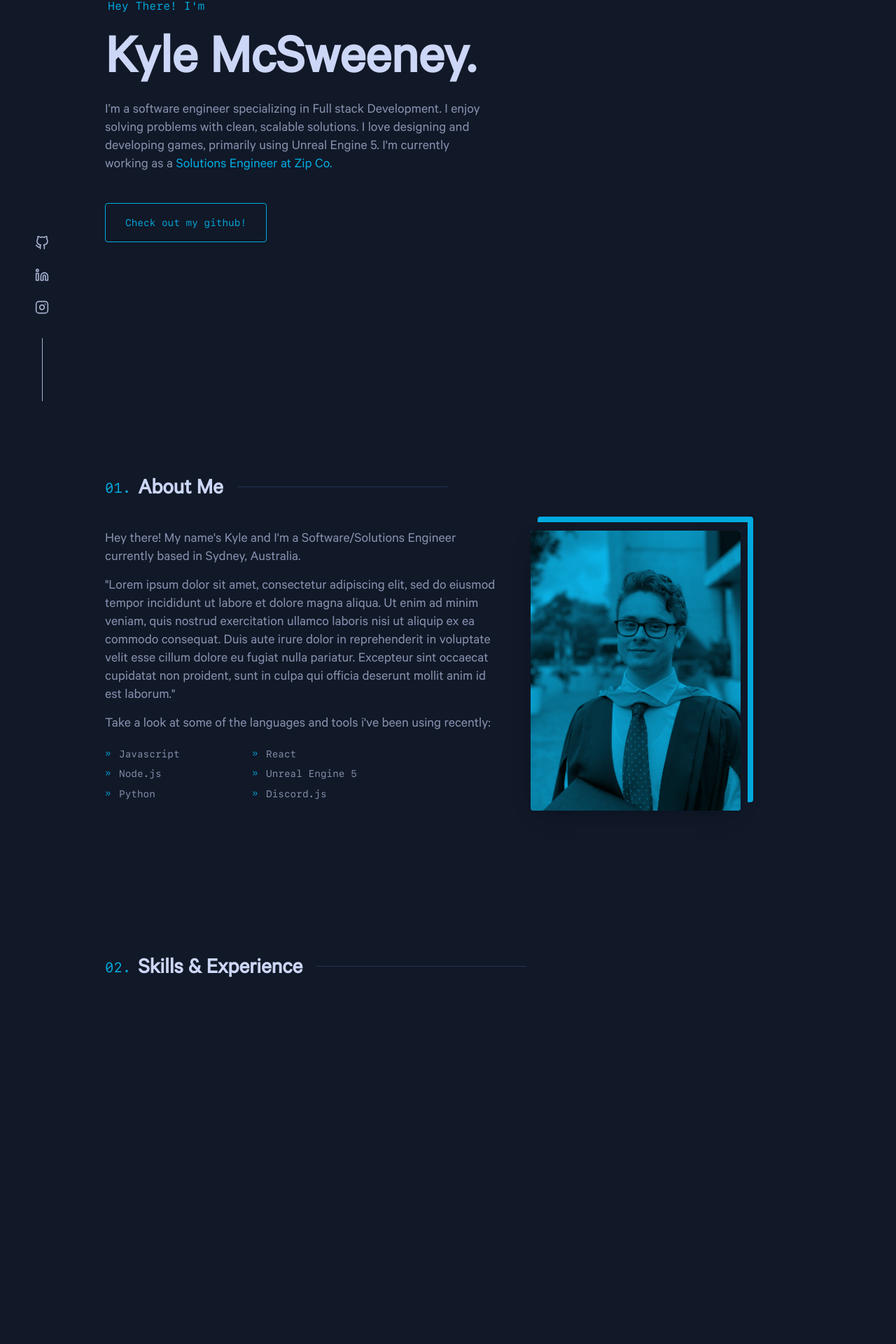
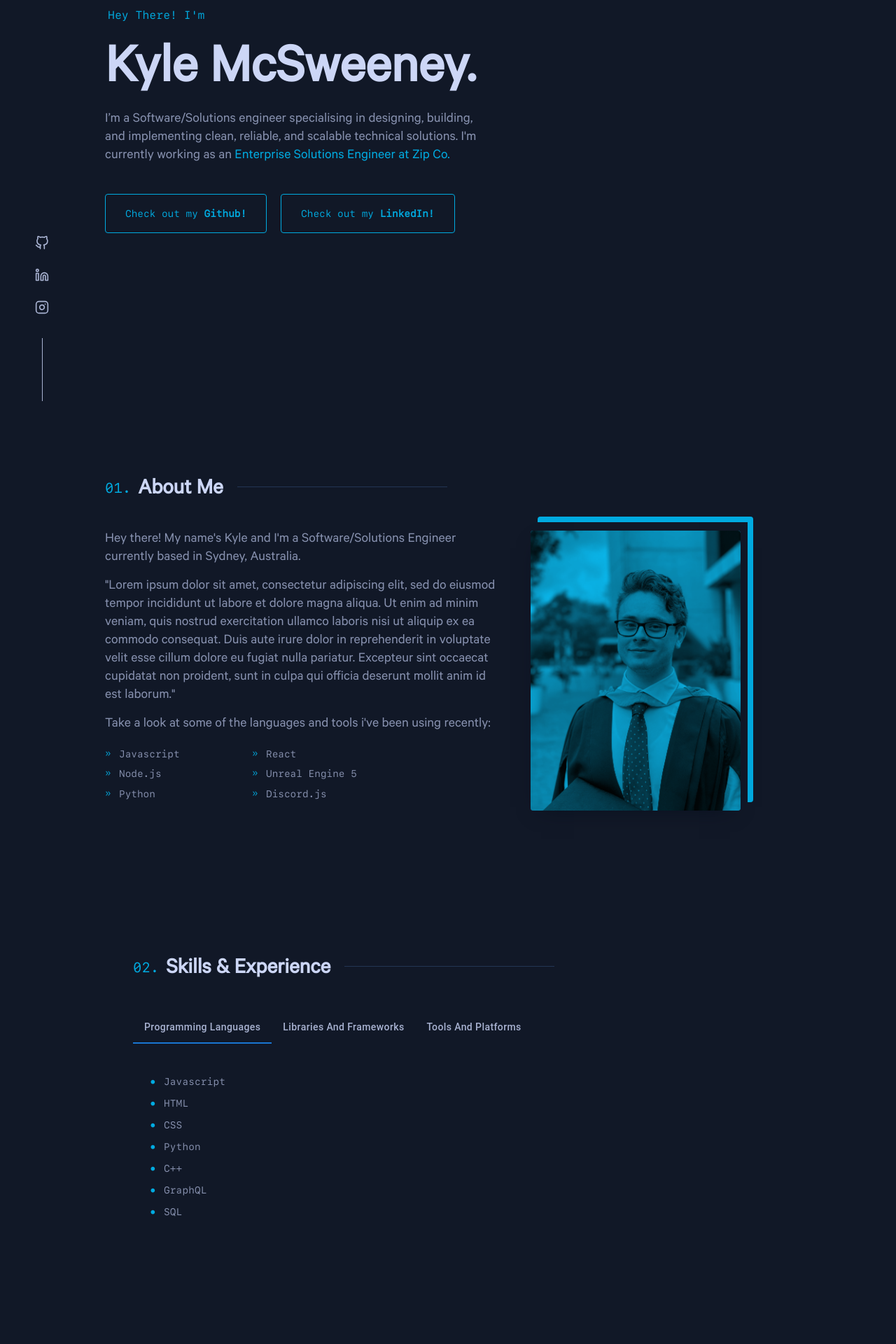
Before and after one commit to KyleMcSweeney3/myPortfolio, a React (Create React App) app: page / in a window 1280 px wide. Shown: the part 227-2147 px from the top of the page at 70% size. Built offline with nearby package versions, Linux system fonts and the light colour scheme.

Commit message:
Added skills and experience section

```diff
--- a/package.json
+++ b/package.json
@@ -3,6 +3,9 @@
   "version": "0.1.0",
   "private": true,
   "dependencies": {
+    "@emotion/react": "^11.9.3",
+    "@emotion/styled": "^11.9.3",
+    "@mui/material": "^5.8.4",
     "@testing-library/jest-dom": "^5.14.1",
     "@testing-library/react": "^13.0.0",
     "@testing-library/user-event": "^13.2.1",
--- a/src/components/Navbar.jsx
+++ b/src/components/Navbar.jsx
@@ -3,6 +3,7 @@ import styled from 'styled-components'
 import { colours } from '../config'
 import Menu from './Menu';
 import logo from '../images/KMLogo.png';
+import { Link } from 'react-router-dom';
 
 const StyledHeader = styled.header`
     display: flex;
@@ -127,7 +128,7 @@ const Navbar = () => {
 
     const Logo = (
         <div className="logo" tabIndex="-1">
-            <a href="/" aria-label="home">
+            <a href="/#" aria-label="home">
               {/* <IconLogo /> */}
               <h1>KM</h1>
               {/* <img src={logo} alt="loading..." style={{width: '100px !important'}}/> */}
--- a/src/components/sections/About.jsx
+++ b/src/components/sections/About.jsx
@@ -42,7 +42,7 @@ const StyledText = styled.div`
         color: ${colours.blue};
         font-size: 14px;
         line-height: 12px;
-      }
+        }
       }
     }
 `;
--- a/src/components/sections/Experience.jsx
+++ b/src/components/sections/Experience.jsx
@@ -1,12 +1,19 @@
-import React from 'react'
+import React, { useState } from 'react'
 import styled from 'styled-components'
 import { colours } from '../../config';
+import Tabs from '@mui/material/Tabs';
+import Tab from '@mui/material/Tab';
+import Box from '@mui/material/Box';
+import PropTypes from 'prop-types';
+import Typography from '@mui/material/Typography';
 
 const StyledExperienceSection = styled.section`
-    /* max-width: 700px; */
+    max-width: 900px;
 
     .inner {
         display: flex;
+        color: ${colours.lightSlate};
+
         @media (max-width: 600px) {
             display: block;
         }
@@ -17,129 +24,129 @@ const StyledExperienceSection = styled.section`
 `;
 
 const StyledList = styled.div`
-    position: relative;
-    z-index: 3;
-    width: max-content;
+    ul.skills-list {
+      display: grid;
+      grid-gap: 0 10px;
       padding: 0;
-    margin: 0;
+      margin: 20px 0 0 0;
+      overflow: hidden;
       list-style: none;
 
-    @media (max-width: 600px) {
-        display: flex;
-        overflow-x: auto;
-        width: calc(100% + 100px);
-        padding-left: 50px;
-        margin-left: -50px;
-        margin-bottom: 30px;
-    }
-    @media (max-width: 480px) {
-        width: calc(100% + 50px);
-        padding-left: 25px;
-        margin-left: -25px;
-    }
 
       li {
-        &:first-of-type {
-        @media (max-width: 600px) {
-            margin-left: 50px;
-        }
-        @media (max-width: 480px) {
-            margin-left: 25px;
-        }
-        }
-        &:last-of-type {
-        @media (max-width: 600px) {
-            padding-right: 50px;
-        }
-        @media (max-width: 480px) {
-            padding-right: 25px;
-        }
-        }
-    }
-`;
-
-const StyledTabButton = styled.div`
-    display: inline-block;
-    text-decoration: none;
-    text-decoration-skip-ink: auto;
-    color: inherit;
         position: relative;
-    transition: all 0.25s cubic-bezier(0.645, 0.045, 0.355, 1);
-    &:hover,
-    &:active,
-    &:focus {
-      color: ${colours.blue};
-      outline: 0;
-    }
-    display: flex;
-    align-items: center;
-    width: 100%;
-    height: 42px;
-    padding: 0 20px 2px;
-    border-left: 2px solid ${colours.lightestNavy};
-    background-color: transparent;
-    /* color: ${({ isActive }) => (isActive ? 'var(--green)' : 'var(--slate)')}; */
+        margin-bottom: 10px;
+        padding-left: 20px;
         font-family: 'SFMono';
         font-size: 14px;
-    text-align: left;
-    white-space: nowrap;
+        color: ${colours.slate};
 
-    &:hover,
-    &:focus {
-        background-color: ${colours.lightNavy};
-        cursor: pointer;
+        &:before {
+        content: '•';
+        position: absolute;
+        margin-top: 4px;
+        left: 0;
+        color: ${colours.blue};
+        font-size: 14px;
+        line-height: 12px;
         }
-`;
-
-const StyledTabPanels = styled.div`
-    position: relative;
-    width: 100%;
-    margin-left: 20px;
-    @media (max-width: 600px) {
-        margin-left: 0;
-    }
-`;
-
-const StyledTabPanel = styled.div`
-    width: 100%;
-    height: auto;
-    padding: 10px 5px;
-
-    ul {
-        padding: 0;
-        margin: 0;
-        list-style: none;
-        font-size: 18px;
-        li {
-        position: relative;
-        padding-left: 30px;
-        margin-bottom: 10px;
-        &:before {
-            content: '▹';
-            position: absolute;
-            left: 0;
-            color: ${colours.blue}
-        }
-        }
-    }
-
-    h3 {
-        margin-bottom: 2px;
-        font-size: 22px;
-        font-weight: 500;
-        line-height: 1.3;
-        .company {
-            color: ${colours.blue}
       }
     }
 `
 
+function TabPanel(props) {
+    const { children, value, index, ...other } = props;
+
+    return (
+      <div
+        role="tabpanel"
+        hidden={value !== index}
+        id={`vertical-tabpanel-${index}`}
+        aria-labelledby={`vertical-tab-${index}`}
+        {...other}
+      >
+        {value === index && (
+          <Box sx={{ p: 3 }}>
+            <Typography>{children}</Typography>
+          </Box>
+        )}
+      </div>
+    );
+}
+
+TabPanel.propTypes = {
+    children: PropTypes.node,
+    index: PropTypes.number.isRequired,
+    value: PropTypes.number.isRequired,
+};
+
+function a11yProps(index) {
+    return {
+      id: `simple-tab-${index}`,
+      'aria-controls': `simple-tabpanel-${index}`,
+    };
+  }
+
 const Experience = () => {
+    const [value, setValue] = useState(0);
+
+  const handleChange = (event, newValue) => {
+    setValue(newValue);
+  };
+
     return (
         <StyledExperienceSection id="experience">
             <h2 className="numbered-heading">Skills & Experience</h2>
             <div className="inner">
-
+                <Box>
+                    <Tabs variant="scrollable" onChange={handleChange} value={value}>
+                        <Tab label="Programming Languages" {...a11yProps(0)} style={{color: `${colours.lightSlate}`, textTransform: 'capitalize'}} className='tab'></Tab>
+                        <Tab label="Libraries and Frameworks" {...a11yProps(1)} style={{color: `${colours.lightSlate}`, textTransform: 'capitalize'}}></Tab>
+                        <Tab label="Tools and Platforms" {...a11yProps(2)} style={{color: `${colours.lightSlate}`, textTransform: 'capitalize'}}></Tab>
+                    </Tabs>
+                    <TabPanel value={value} index={0} style={{padding: '0 !important'}}>
+                        <StyledList>
+                            <ul className="skills-list">
+                                <li>Javascript</li>
+                                <li>HTML</li>
+                                <li>CSS</li>
+                                <li>Python</li>
+                                <li>C++</li>
+                                <li>GraphQL</li>
+                                <li>SQL</li>
+                            </ul>
+                        </StyledList>
+                    </TabPanel>
+                    <TabPanel value={value} index={1}>
+                        <StyledList>
+                            <ul className="skills-list">
+                                <li>React/React Native</li>
+                                <li>Node.js</li>
+                                <li>Discord.js</li>
+                                <li>Commerce.js</li>
+                                <li>Stripe.js</li>
+                                <li>Jest</li>
+                                <li>Express</li>
+                                <li>Numpy</li>
+                                <li>Beautiful Soup</li>
+                            </ul>
+                        </StyledList>
+                    </TabPanel>
+                    <TabPanel value={value} index={2}>
+                        <StyledList>
+                            <ul className="skills-list">
+                                <li>Git/Github</li>
+                                <li>AWS [S3, Route53, Amplify]</li>
+                                <li>Commerce.js</li>
+                                <li>MySQL</li>
+                                <li>Shopify</li>
+                                <li>Wordpress</li>
+                                <li>Netlify</li>
+                                <li>Unreal Engine 4 and 5</li>
+                            </ul>
+                        </StyledList>
+                    </TabPanel>
+                </Box>
             </div>
         </StyledExperienceSection>
     )
--- a/src/components/sections/Hero.jsx
+++ b/src/components/sections/Hero.jsx
@@ -1,6 +1,6 @@
 import React from 'react';
 import styled from 'styled-components';
-import { colours, github } from '../../config'
+import { colours, github, linkedIn } from '../../config'
 
 const StyledHeroSection = styled.section`
     display: flex;
@@ -52,6 +52,7 @@ const StyledHeroSection = styled.section`
         line-height: 1;
         text-decoration: none;
         cursor: pointer;
+        margin-right: 20px;
         transition: all 0.25s cubic-bezier(0.645, 0.045, 0.355, 1);
         &:hover,
         &:focus,
@@ -87,21 +88,29 @@ const Hero = () => {
     const four = (
         <>
         <p>
-            I’m a software engineer specializing in Full
-            stack Development. I enjoy solving problems with clean, scalable solutions.
-            I love designing and developing games, primarily using Unreal Engine 5. I'm currently working
-            as a <JobTitle href = "https://zip.co/au" target="_blank">Solutions Engineer at Zip Co.</JobTitle>
+            I’m a Software/Solutions engineer specialising in designing, building, and implementing clean, reliable, and scalable technical solutions.
+            I'm currently working
+            as an <JobTitle href = "https://zip.co/au" target="_blank">Enterprise Solutions Engineer at Zip Co.</JobTitle>
         </p>
         </>
     );
     const five = (
+        <>
         <a
         className="email-link"
         href={github}
         target="_blank"
         rel="noreferrer">
-        Check out my github!
+        Check out my <strong>Github!</strong>
         </a>
+        <a
+        className="email-link"
+        href={linkedIn}
+        target="_blank"
+        rel="noreferrer">
+        Check out my <strong>LinkedIn!</strong>
+        </a>
+        </>
     );
 
     const items = [one, two, three, four, five]
--- a/src/data.jsx
+++ b/src/data.jsx
@@ -17,24 +17,34 @@ export const ProjectItems = [
         techTwo: "Node.js",
         techThree: "PokeAPI"
     },
-    // {
-    //     id: 3,
-    //     githubURL: "https://github.com/KyleMcSweeney3/pokemon-discord-bot",
-    //     title: "Pokedex Discord Bot",
-    //     desc: "The Pokedex discord bot utilises the PokeAPI to pull and display information about the many entities within the Pokemon universe.",
-    //     techOne: "Discord.js",
-    //     techTwo: "Node.js",
-    //     techThree: "PokeAPI"
-    // },
-    // {
-    //     id: 4,
-    //     githubURL: "https://github.com/KyleMcSweeney3/pokemon-discord-bot",
-    //     title: "Pokedex Discord Bot",
-    //     desc: "The Pokedex discord bot utilises the PokeAPI to pull and display information about the many entities within the Pokemon universe.",
-    //     techOne: "Discord.js",
-    //     techTwo: "Node.js",
-    //     techThree: "PokeAPI"
-    // },
+    {
+        id: 3,
+        githubURL: "https://github.com/KyleMcSweeney3/PokemonLikeGame",
+        externalURL: "https://pokemon-like-game.netlify.app/",
+        title: "Pokemon Like 2D Game",
+        desc: "This small game uses HTML, CSS, and Javascript to render the game.",
+        techOne: "HTML Canvas",
+        techTwo: "Javascript",
+        techThree: "CSS"
+    },
+    {
+        id: 4,
+        githubURL: "https://github.com/KyleMcSweeney3/GlobalWeatherAPI",
+        title: "Global Weather API",
+        desc: "A small Mulesoft project to expose a SOAP web service through a REST API using RAML. Allowing for legacy SOAP services to be consumed as REST services.",
+        techOne: "Mulesoft",
+        techTwo: "Java",
+        techThree: "SOAP & REST APIs"
+    },
+    {
+        id: 5,
+        githubURL: "https://github.com/KyleMcSweeney3/myPortfolio",
+        title: "My Portfolio Website",
+        desc: "Github Repo for my portfolio site, which you are currently viewing.",
+        techOne: "ReactJS",
+        techTwo: "Node.js",
+        techThree: "React Hooks"
+    },
     // {
     //     id: 5,
     //     githubURL: "https://github.com/KyleMcSweeney3/pokemon-discord-bot",
@@ -44,14 +54,4 @@ export const ProjectItems = [
     //     techTwo: "Node.js",
     //     techThree: "PokeAPI"
     // },
-    {
-        id: 3,
-        githubURL: "https://github.com/KyleMcSweeney3/PokemonLikeGame",
-        externalURL: "https://pokemon-like-game.netlify.app/",
-        title: "Pokemon Like 2D Game",
-        desc: "This small game uses HTML, CSS, and Javascript to render the game.",
-        techOne: "HTML Canvas",
-        techTwo: "Javascript",
-        techThree: "CSS"
-    }
 ]
```
Also changed, not shown: 1 other file (tests, documents, lock files or other folders). Lines whose indentation alone changed are shown as unchanged.
